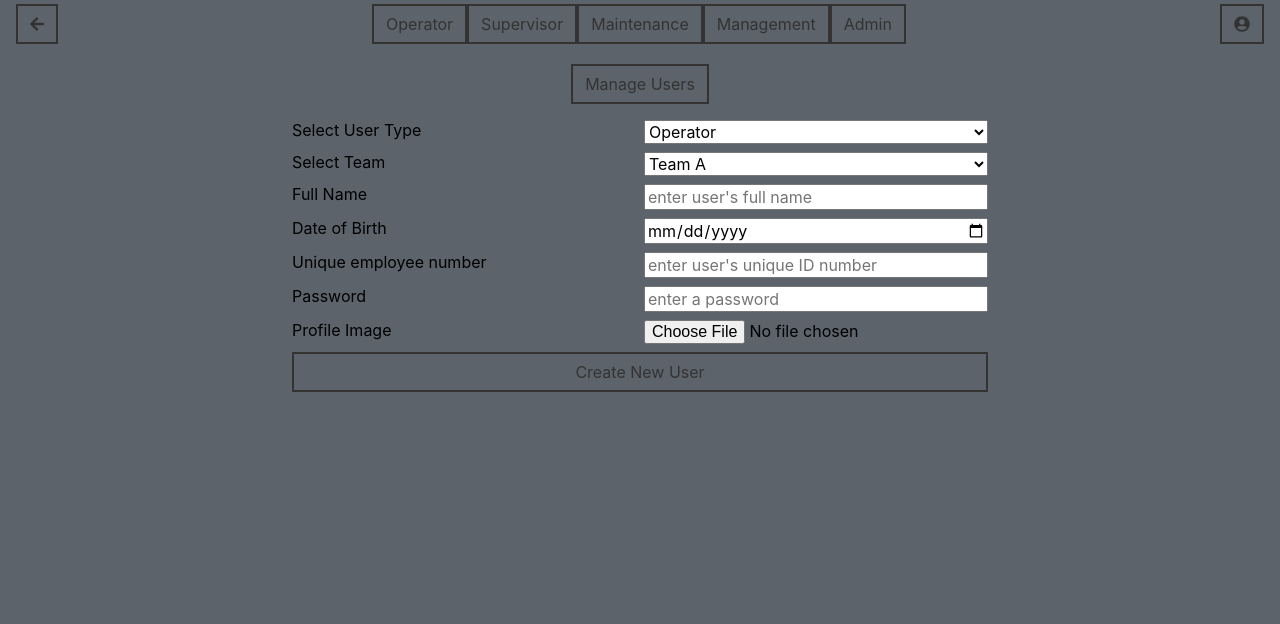
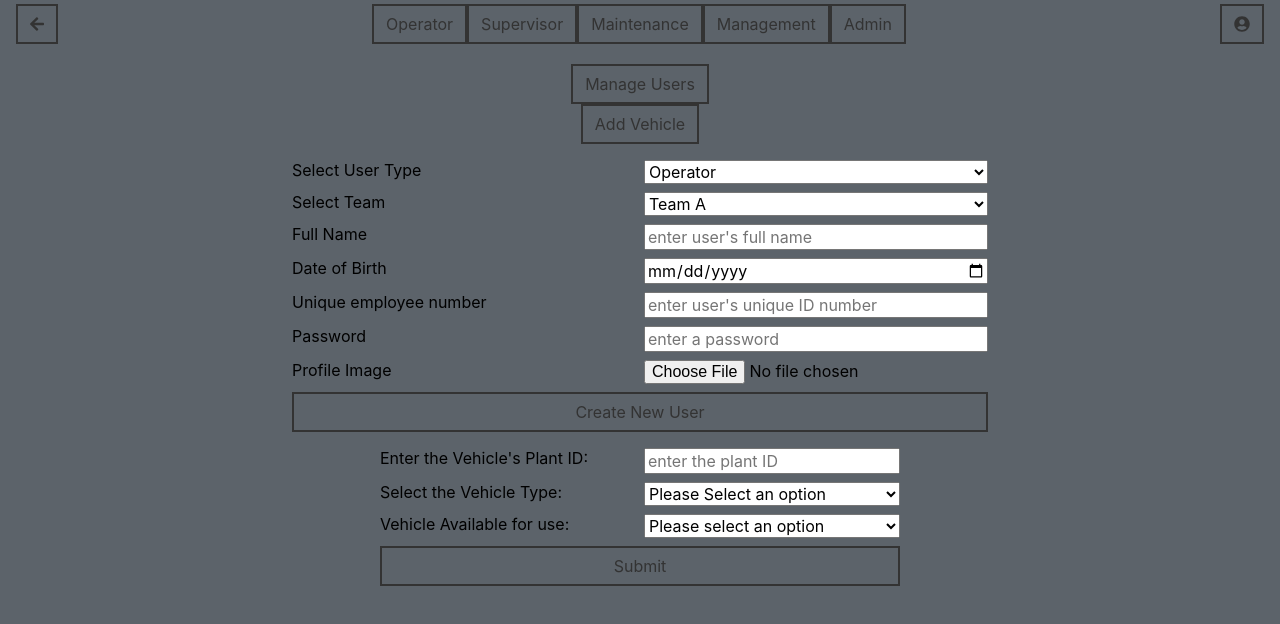
Before and after one commit to jackroy08/Nology_Client_SR, a React (Create React App) app: page /Admin in a window 1280 px wide. Shown: the top 624 px of the page. Built offline with nearby package versions, Linux system fonts and the light colour scheme; the HTML template or start-up script is replaced by a standard one.

Commit message:
added basic form for adding vehicle, no functionality yet

```diff
--- /dev/null
+++ b/src/Pages/Admin/AddVehicle/AddVehicle.jsx
@@ -0,0 +1,56 @@
+import React from "react";
+import Styles from "./AddVehicle.module.scss";
+import Vehicle from "../../../data/Vehicle";
+import vehicleData from "../../../data/plantequipment";
+
+const createVehicleData = () => {
+    // const formPlantID;
+    // const formPlantType;
+    // const formGoStatus;
+    // const formVehicleData = new Vehicle();
+
+    // Make new vehicle object from form information.
+    // Stop page refreshing (for now).
+
+    console.log("Working");
+}
+
+const AddVehicle = () => {
+    return (
+        <form className={Styles.userForm} onSubmit={createVehicleData}>
+            <label htmlFor="plantID">Enter the Vehicle's Plant ID:</label>
+            <input placeholder="enter the plant ID" name="plantID" id="plantID"></input>
+            <label htmlFor="plantType">Select the Vehicle Type:</label>
+            <select name="plantType" id="plantType">
+                <option value="default">Please Select an option</option>
+                <option value="articulatedWaterTruck">Articulated Water Truck</option>
+                <option value="bus">Bus</option>
+                <option value="dieselBowser">Diesel Bowser</option>
+                <option value="drills">Drills</option>
+                <option value="excavator">Excavator</option>
+                <option value="fel">FEL</option>
+                <option value="forklift">Forklift</option>
+                <option value="grader">Grader</option>
+                <option value="haulTruck">Haul Truck</option>
+                <option value="hydraulicRigOperator">Hydraulic Rig Operator</option>
+                <option value="ldv">LDV</option>
+                <option value="lightingPlant">Lighting Plant</option>
+                <option value="loader">Loader</option>
+                <option value="rdt">RDT</option>
+                <option value="srvWaterBowser">SRV Water Bowser</option>
+                <option value="tlb">TLB</option>
+                <option value="trackDozer">Track Dozer</option>
+                <option value="truckMountedCrane">Truck Mounted Crane</option>
+            </select>
+            <label htmlFor="canUSe">Vehicle Available for use:</label>
+            <select name="canUse" id="canUse">
+                <option value="default">Please select an option</option>
+                <option value="yes">Yes</option>
+                <option value="no">No</option>
+            </select>
+            <button className={Styles.btn} type="submit">Submit</button>
+        </form>
+    )
+}
+
+export default AddVehicle;
--- /dev/null
+++ b/src/Pages/Admin/AddVehicle/AddVehicle.module.scss
@@ -0,0 +1,12 @@
+@import "../../../assets/styles/buttons";
+
+.userForm {
+    margin-top: 1em;
+    display: grid;
+    gap:0.5em;
+    grid-template-columns: 1fr 1fr;
+
+    button[type="submit"] {
+        grid-column: 1/3;
+    }
+}
--- /dev/null
+++ b/src/Pages/Admin/AddVehicle/index.js
@@ -0,0 +1,3 @@
+import AddVehicle from "./AddVehicle";
+
+export default AddVehicle;
--- /dev/null
+++ b/src/data/Vehicle.js
@@ -0,0 +1,15 @@
+class Vehicle {
+    constructor(plantID, plantType, currentTeam = null, currentUser  = null, goStatus = "go",
+        checkItems = null, lastChecked = [], checkedLog = []) {
+        this.plantID = plantID;
+        this.plantType = plantType;
+        this.currentTeam = currentTeam;
+        this.currentUser = currentUser;
+        this.goStatus = goStatus;
+        this.checkItems = checkItems;
+        this.lastChecked = lastChecked;
+        this.checkedLog = checkedLog;
+    }
+}
+
+export default Vehicle;
--- a/src/data/plantequipment.js
+++ b/src/data/plantequipment.js
@@ -1,16 +1,4 @@
-class Vehicle {
-    constructor(plantID, plantType, currentTeam = null, currentUser  = null, goStatus = "go",
-        checkItems = null, lastChecked = [], checkedLog = []) {
-        this.plantID = plantID;
-        this.plantType = plantType;
-        this.currentTeam = currentTeam;
-        this.currentUser = currentUser;
-        this.goStatus = goStatus;
-        this.checkItems = checkItems;
-        this.lastChecked = lastChecked;
-        this.checkedLog = checkedLog;
-    }
-}
+import Vehicle from "./Vehicle";
 
 const articulatedWaterTruck01 = new Vehicle("001", "Articulated Water Truck");
 const dieselBowser01 = new Vehicle("002", "Diesel Bowser");
--- a/src/pages/Admin/Admin.jsx
+++ b/src/pages/Admin/Admin.jsx
@@ -1,16 +1,18 @@
-import React from 'react'
+import React from "react"
 import {Router} from "@reach/router"
-import Styles from './Admin.module.scss';
-import {Link} from '@reach/router';
-import ManageUsers from './ManageUsers'
+import Styles from "./Admin.module.scss";
+import {Link} from "@reach/router";
+import ManageUsers from "./ManageUsers"
+import AddVehicle from "./AddVehicle";
 
 const Admin = () => {
     return (
         <main className={Styles.pageGrid}>
             <Link to="./ManageUsers"><button className={Styles.btn}>Manage Users</button></Link>
+            <Link to="./AddVehicle"><button className={Styles.btn}>Add Vehicle</button></Link>
 
-                <ManageUsers path="Admin/ManageUsers"/>
-
+                <ManageUsers path="Admin/ManageUsers" />
+                <AddVehicle path="Admin/AddVehicle" />
         </main>
     )
 }
```
